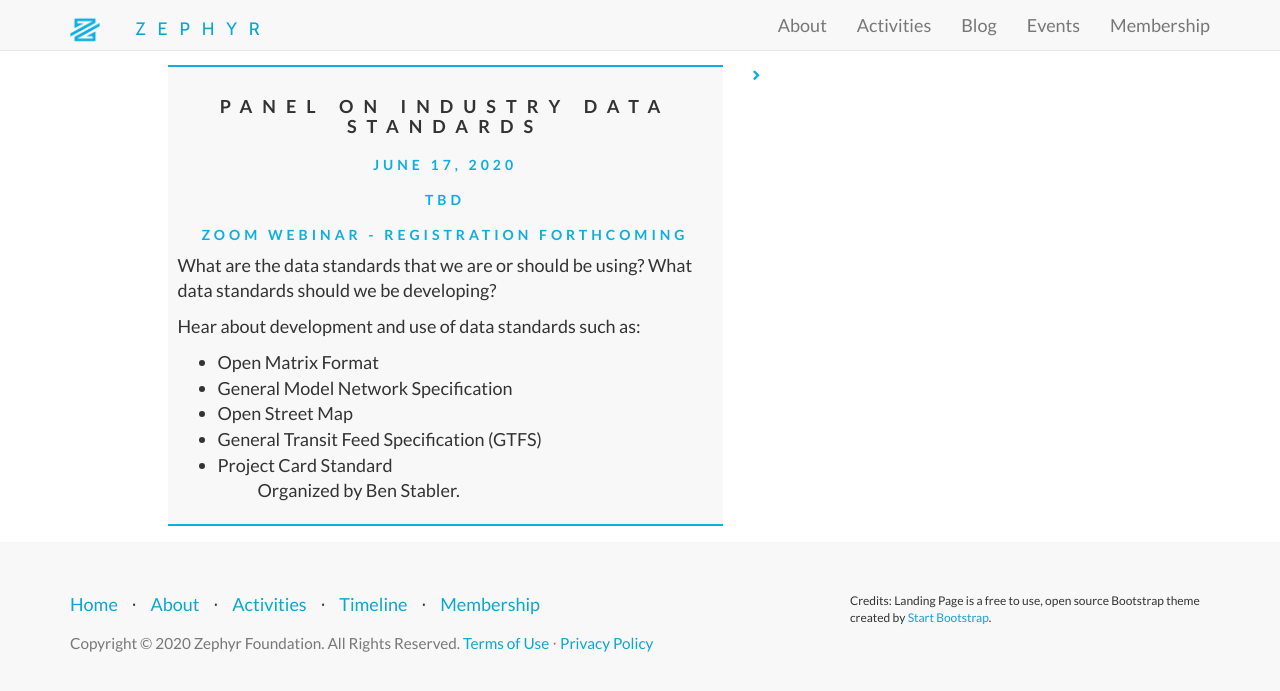
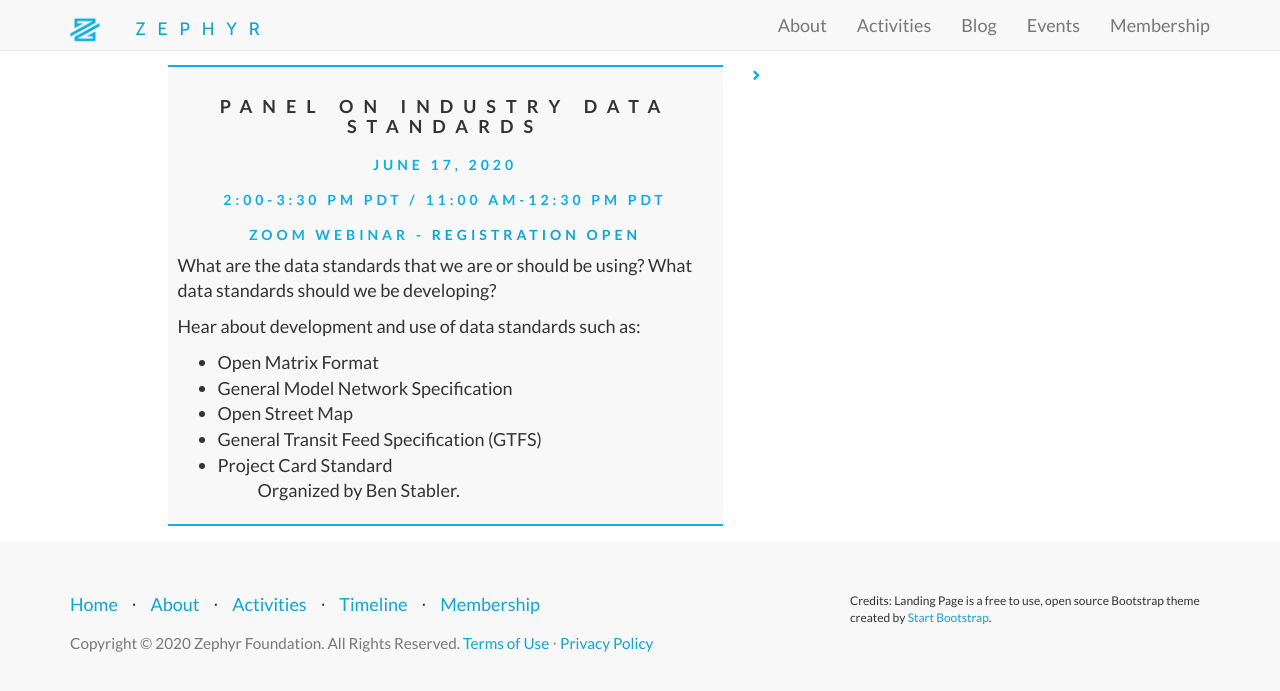
Before and after one commit to ZephyrTransport/zephyr-website, a Jekyll site: the page built from _events/2020-june-panel-data-standards.md, in a window 1280 px wide. Shown: the top 691 px of the page. Built offline with Jekyll 4.4.1, drawn with Linux system fonts in a browser that asks for light colours; nearby versions of some CDN libraries.

Commit message:
Add reg links

```diff
--- a/_events/2020-june-panel-data-standards.md
+++ b/_events/2020-june-panel-data-standards.md
@@ -4,8 +4,8 @@
 title: Panel on industry data standards
 type: Panel
 day: June 17, 2020
-time: TBD
-place: Zoom Webinar - Registration forthcoming
+time: 2:00-3:30 PM PDT / 11:00 AM-12:30 PM PDT
+place: Zoom Webinar - <a href="https://zoom.us/webinar/register/2415899459915/WN_qZCYQ3qGQbGnK9iYMyWOYg">Registration Open</a>
 additional-msg:
 summary:  "
 What are the data standards that we are or should be using? What data standards should we be developing?
--- a/index.html
+++ b/index.html
@@ -457,9 +457,9 @@
 			<hr class="sub-section-heading-spacer" />
 			<div class="col-sm-4" id="Spring 2020">
         <h3><i class="fa fa-angle-right" style="color:#{{ site.highlight-color }}" aria-hidden="true"></i>Spring 2020</h3>
-        <p><b>May 27 Time 3:00-4:30 PM ET/12:00-1:30 PM PT</b>: <a href='{{ site.baseurl }}/events/2020-may-learning-system-dynamics'>Learning Session: A system dynamics perspective for transportation planning under uncertainty</a> (Zoom Meeting – <a href="https://zoom.us/webinar/register/1015898321583/WN_vriWMlcRTqOxmoUNkjtnog">Registration Open</a>)
-				<p><b>Week of June 1st (Date/Time TBD)</b>: <a href='{{ site.baseurl }}/events/2020-june-panel-estimating-understanding-uncertainty'>Panel on Understanding and Estimating Uncertainty.</a> (Zoom Meeting – Registration Forthcoming)
-				<p><b>June 17 Time TBD</b>: <a href='{{ site.baseurl }}/events/2020-june-panel-data-standards'>Panel on industry data standards.</a> (Zoom Meeting – Registration Forthcoming)
+        <p><b>May 27 Time 3:00-4:30 PM EDT/12:00-1:30 PM PDT</b>: <a href='{{ site.baseurl }}/events/2020-may-learning-system-dynamics'>Learning Session: A system dynamics perspective for transportation planning under uncertainty</a> (Zoom Meeting – <a href="https://zoom.us/webinar/register/1015898321583/WN_vriWMlcRTqOxmoUNkjtnog">Registration Open</a>)
+				<p><b>June 5th Time 1:00-2:15 PM EDT/10:00-11:15 AM PDT</b>: <a href='{{ site.baseurl }}/events/2020-june-panel-estimating-understanding-uncertainty'>Panel on Understanding and Estimating Uncertainty.</a> (Zoom Meeting – <a href="https://zoom.us/webinar/register/2915899415446/WN_Nr12HVE0TQe9GdQ3v1LwKA">Registration Open</a>)
+				<p><b>June 17 Time 2:00-3:30 PM PDT / 11:00 AM-12:30 PM PDT</b>: <a href='{{ site.baseurl }}/events/2020-june-panel-data-standards'>Panel on industry data standards.</a> (Zoom Meeting – <a href="https://zoom.us/webinar/register/2415899459915/WN_qZCYQ3qGQbGnK9iYMyWOYg">Registration Open</a>)
 			</div>
 
 			<div class="col-sm-4" id="Summer 2020">
```
Also changed, not shown: _events/2020-august-panel-behavior-dynamics.md (+2 -2 lines), _events/2020-june-panel-estimating-understanding-uncertainty.md (+1 -1 lines).
